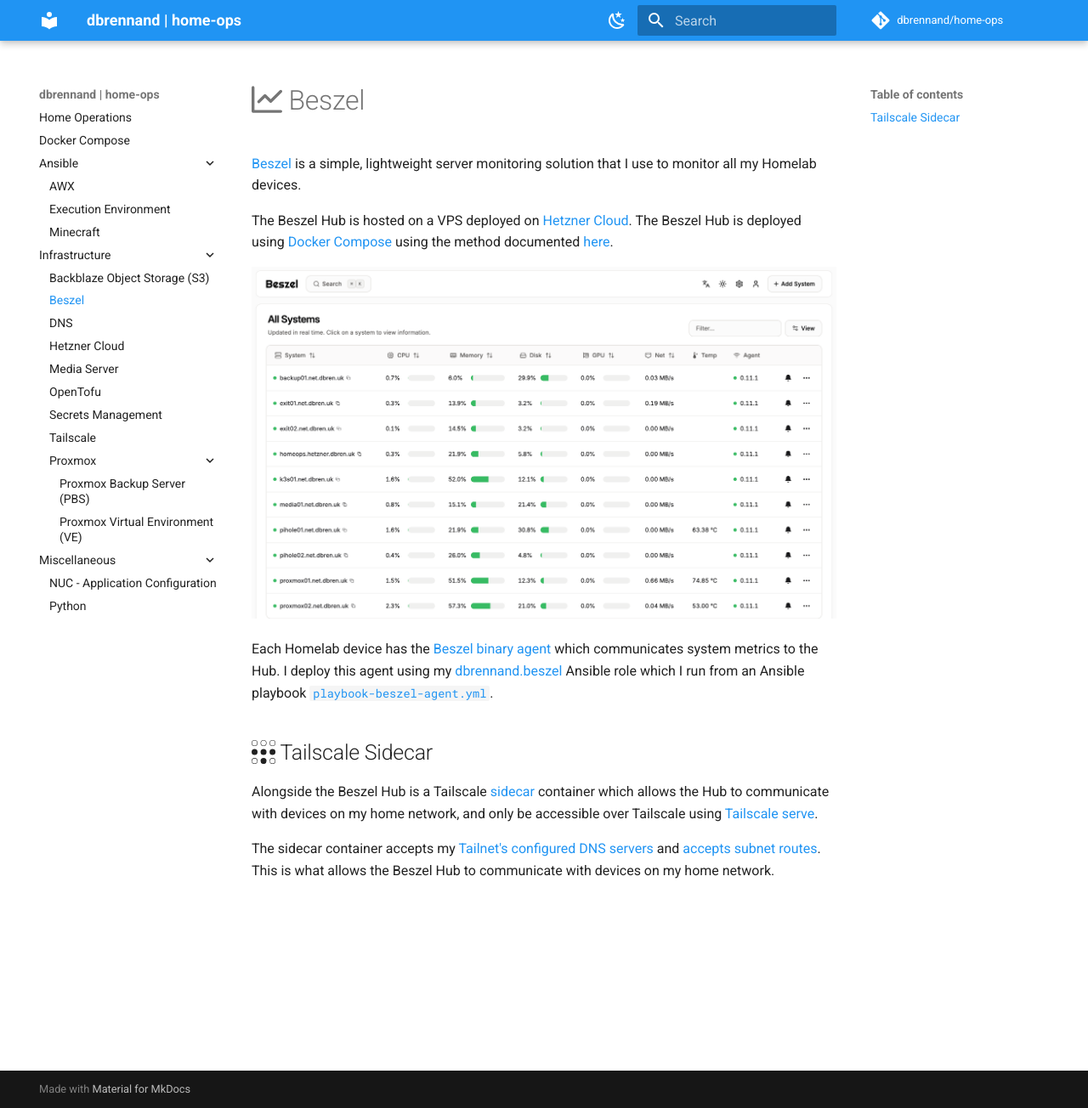
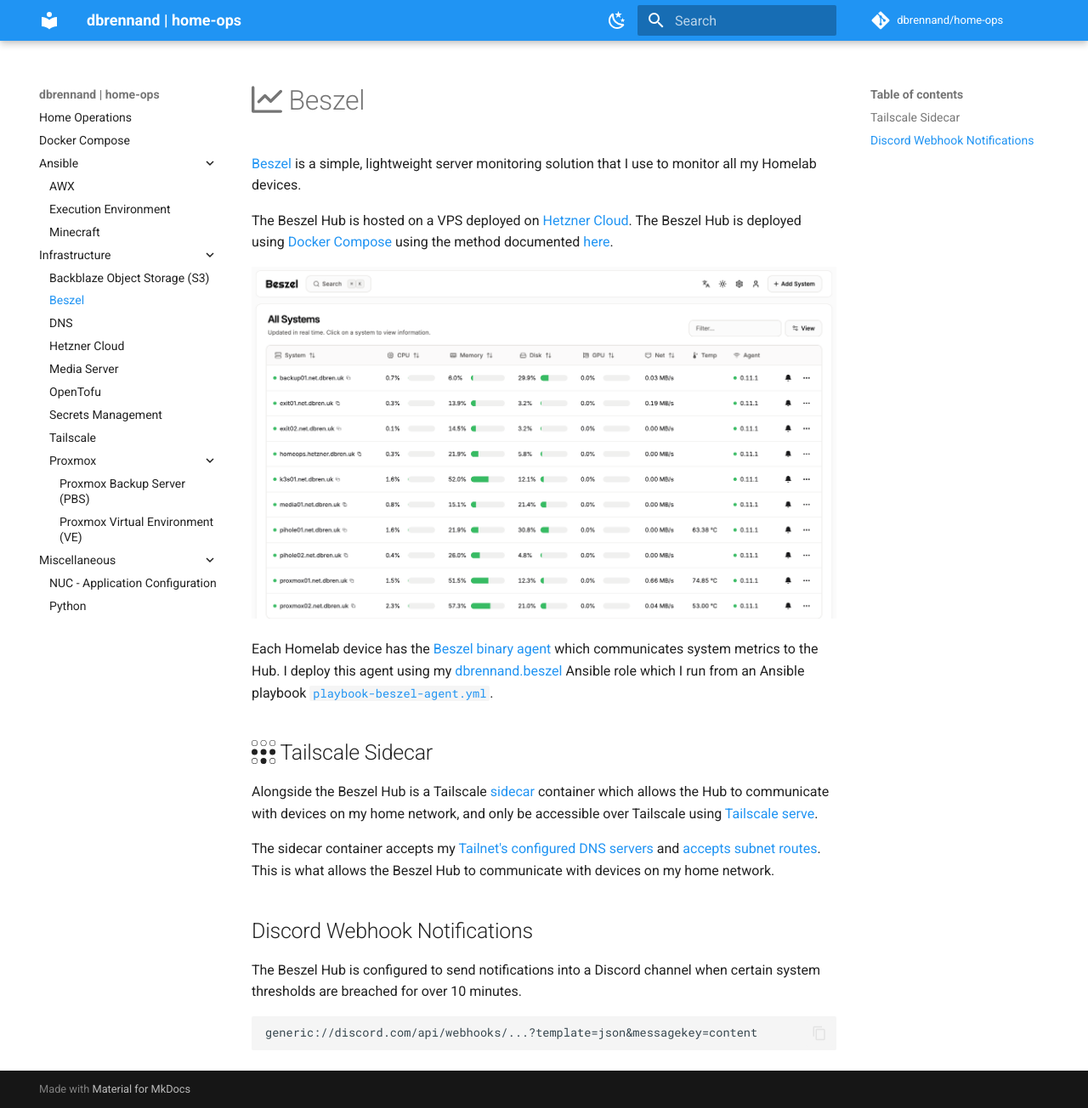
Before and after one commit to dbrennand/home-ops, an MkDocs documentation site: the page built from docs/infrastructure/beszel.md, in a window 1280 px wide and 1304 px high. Shown: the whole window at 85% size. Built offline with MkDocs 1.6.1 and Material for MkDocs 9.7.7, drawn with Linux system fonts in a browser that asks for light colours; comment, search, counter and statistics services are not loaded.

Commit message:
docs: add Discord Webhook notifications

````diff
--- a/docs/infrastructure/beszel.md
+++ b/docs/infrastructure/beszel.md
@@ -13,3 +13,11 @@
 Alongside the Beszel Hub is a Tailscale [sidecar](https://tailscale.com/blog/docker-tailscale-guide) container which allows the Hub to communicate with devices on my home network, and only be accessible over Tailscale using [Tailscale serve](https://tailscale.com/kb/1312/serve).
 
 The sidecar container accepts my [Tailnet's configured DNS servers](https://github.com/dbrennand/home-ops/blob/dev/docker/beszel/docker-compose.yml#L11) and [accepts subnet routes](https://github.com/dbrennand/home-ops/blob/dev/docker/beszel/docker-compose.yml#L10). This is what allows the Beszel Hub to communicate with devices on my home network.
+
+## Discord Webhook Notifications
+
+The Beszel Hub is configured to send notifications into a Discord channel when certain system thresholds are breached for over 10 minutes.
+
+```
+generic://discord.com/api/webhooks/...?template=json&messagekey=content
+```
````
